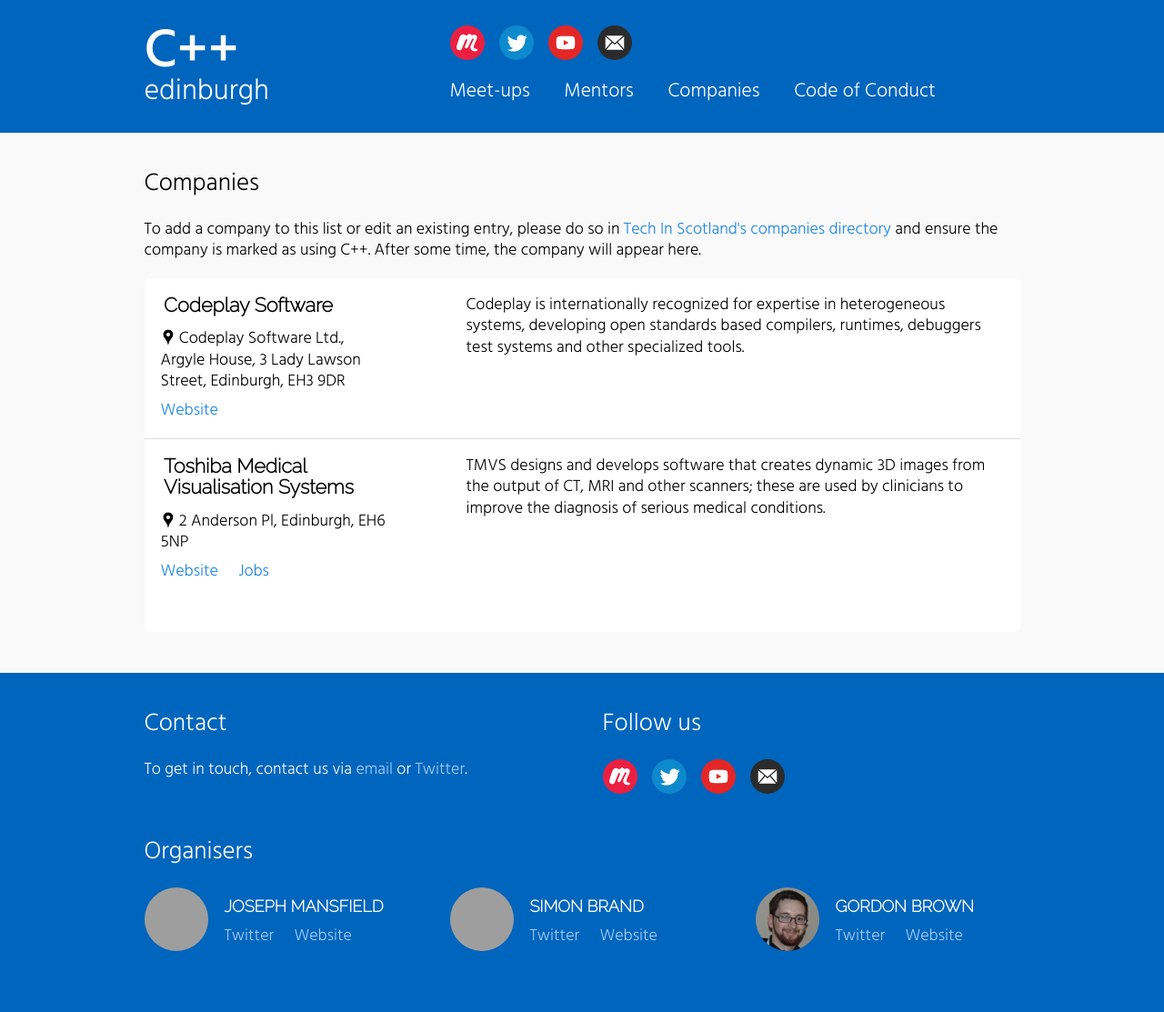
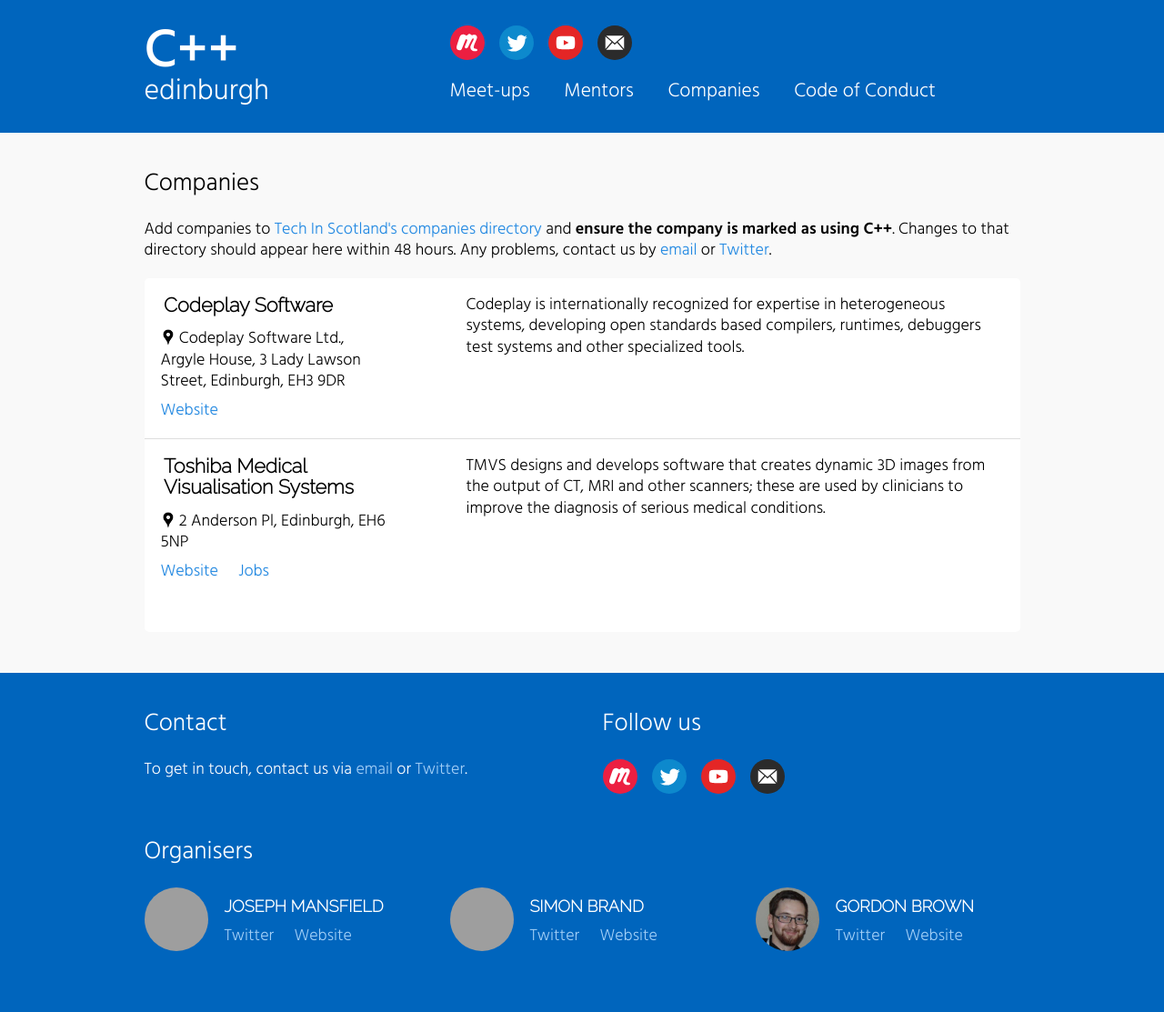
Before and after one commit to sftrabbit/CppEdinburgh, a Jekyll site: the page built from companies.html, in a window 1280 px wide. Shown: the whole page at 91% size. Built offline with Jekyll 4.4.1, drawn with Linux system fonts in a browser that asks for light colours; grey boxes are pictures that could not be loaded.

Commit message:
Improve companies page instructions

```diff
--- a/companies.html
+++ b/companies.html
@@ -6,7 +6,7 @@
 				<div class="row">
 					<div class="column-6">
 						<h1>Companies</h1>
-						<p>To add a company to this list or edit an existing entry, please do so in <a href="https://find.techin.scot/companies/">Tech In Scotland's companies directory</a> and ensure the company is marked as using C++. After some time, the company will appear here.</p>
+						<p>Add companies to <a href="https://find.techin.scot/companies/">Tech In Scotland's companies directory</a> and <b>ensure the company is marked as using C++</b>. Changes to that directory should appear here within 48 hours. Any problems, contact us by <a href="mailto:cppedinburgh@gmail.com">email</a> or <a href="https://twitter.com/cppedinburgh">Twitter</a>.</p>
 						<ul class="mentors">
 {% for company in site.data.companies %}
 							<li>
```
